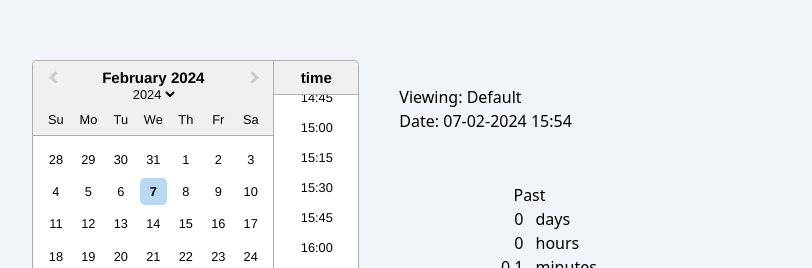
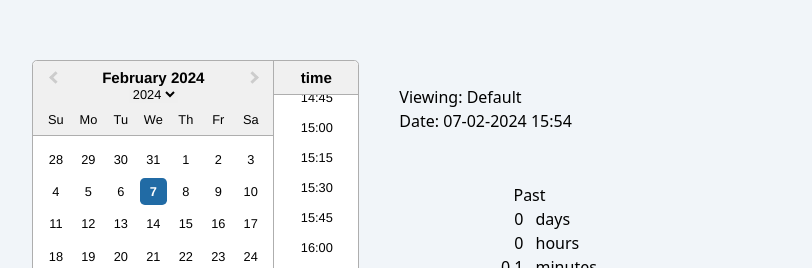
Before and after one commit to benhurst1/calendar, a React (Create React App) app: page / in a window 1280 px wide. Shown: the part 194-462 px from the top of the page, without its empty margins (314-1126 px from the left). Built offline with nearby package versions, Linux system fonts and the light colour scheme.

Commit message:
date and time more consistent when selected

```diff
--- a/src/App.jsx
+++ b/src/App.jsx
@@ -27,7 +27,7 @@
     }
     const now = dayjs();
     var time = startDate.diff(now, "second");
-    timeoutId = setTimeout(calculateTime, 500);
+    timeoutId = setTimeout(calculateTime, 1000);
     setTotalSeconds(time);
   }
 
--- a/src/CalendarInput.jsx
+++ b/src/CalendarInput.jsx
@@ -3,7 +3,11 @@
 import "react-datepicker/dist/react-datepicker.css";
 import dayjs from "dayjs";
 
-export default function CalendarInput({ setStartDate, setViewName }) {
+export default function CalendarInput({
+  setStartDate,
+  setViewName,
+  startDate,
+}) {
   function changeHandle(date) {
     setStartDate(dayjs(date));
     setViewName("Custom");
@@ -12,7 +16,7 @@
   return (
     <div>
       <DatePicker
-        // selected={startDate.format("DD-MM-YYYY hh:mm")}
+        selected={new Date(startDate)}
         onChange={(date) => changeHandle(date)}
         showTimeSelect
         inline
```
Also changed, not shown: public/index.html (+1 -23 lines).
